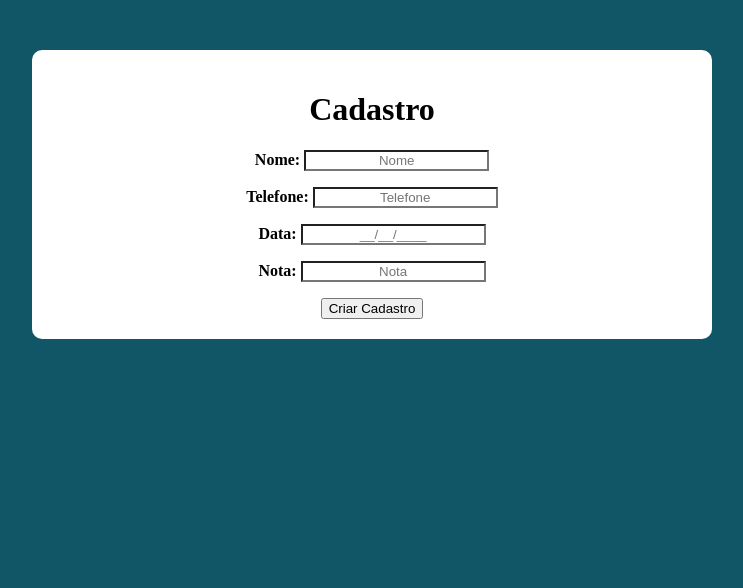
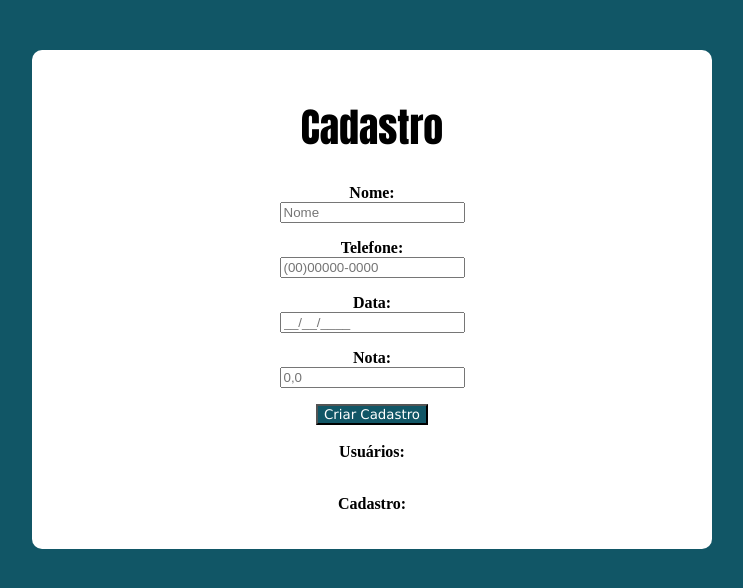
Before and after one commit to henriquebdsjr/cadastroAluno, a plain HTML site: page index.html in a window 1280 px wide. Shown: the whole page, without its empty margins (268-1011 px from the left). Drawn offline with Linux system fonts and the light colour scheme.

Commit message:
cadastroDia2

```diff
--- a/index.html
+++ b/index.html
@@ -1,5 +1,6 @@
 <!DOCTYPE html>
 <html lang="pt-BR">
+
 <head>
     <meta charset="UTF-8">
     <meta http-equiv="X-UA-Compatible" content="IE=edge">
@@ -8,16 +9,27 @@
     <script src="src\js\index.js"></script>
     <title>Cadastro</title>
 </head>
+
 <body>
+    <div class="cabecalho"><p></p></div>
+    <div class="container">
+        <h1 class="h1">Cadastro</h1>
+        <p><label><b>Nome: </b><br><input class="name" id="nome" name="nome" required placeholder="Nome"></label></p>
+        <p><label><b>Telefone: </b><br><input class="telefon" id="telefone" name="number" required
+                    placeholder="(00)00000-0000"></label>
+        </p>
+        <p><label><b>Data: </b><br><input class="date" id="data" name="data" required placeholder="__/__/____"></label>
+        </p>
+        <p><label><b>Nota: </b><br><input class="note" id="nota" name="number" required placeholder="0,0"></label></p>
+        <button class="botao" onclick="minhaFuncao()">Criar Cadastro</button>
+        <br><br>
+        <strong>Usuários: </strong>
+        <p id="usuarios"></p>
+        <br><b>Cadastro: </b>
+        <p id="cadastro"></p>
 
-    <div class="container">
-        <h1>Cadastro</h1>
-        <p><label><b>Nome: </b><input class="nome" name="nome" required placeholder="Nome"></label></p>
-        <p><label><b>Telefone: </b><input class="telefone" name="telefone" required placeholder="Telefone"></label></p>
-        <p><label><b>Data: </b><input class="data" name="data" required placeholder="__/__/____"></label></p>
-        <p><label><b>Nota: </b><input class="nota" name="nota" required placeholder="Nota"></label></p>
-        <button onclick="minhaFuncao()">Criar Cadastro</button>
     </div>
 
 </body>
+
 </html>
--- a/src/css/style.css
+++ b/src/css/style.css
@@ -1,5 +1,5 @@
 body {
-    background-color:rgb(17, 86, 102);
+    background-color: rgb(17, 86, 102);
 
 }
 
@@ -7,15 +7,36 @@ h1 {
     text-align: center;
 }
 
-.container, .nome, .telefone, .data, .nota {
+.container,
+.nome,
+.telefone,
+.data,
+.nota {
     text-align: center;
-    background-color: white;
+    color: black;
+
 }
 
 .container {
     max-width: 640px;
-  margin: 50px auto;
-  background: #fff;
-  padding: 20px;
-  border-radius: 10px;
+    margin: 50px auto;
+    background: #fff;
+    padding: 20px;
+    border-radius: 10px;
 }
+
+.h1 {
+    font-family: Impact, Haettenschweiler, 'Arial Narrow Bold', sans-serif;
+    font-size: 5vh;
+}
+
+.botao {
+    font-family: Verdana, Geneva, Tahoma, sans-serif;
+    cursor: pointer;
+    text-align: left;
+    margin: 0 0 0 0;
+    color: #FFF;
+    background-color: rgb(17, 86, 102);
+}
+
+.cabecalho {}
--- a/src/js/index.js
+++ b/src/js/index.js
@@ -6,12 +6,22 @@ let notas = [];
 
 function minhaFuncao() {
     let nome = document.getElementById("nome").value;
-    let telefones = document.getElementById("telefone").value;
-    let datas = document.getElementById("data").value;
-    let notas = document.getElementById("nota").value;
+    let telefone = document.getElementById("telefone").value;
+    let data = document.getElementById("data").value;
+    let nota = document.getElementById("nota").value;
     nomes[totalCadastros] = nome;
     telefones[totalCadastros] = telefone;
     datas[totalCadastros] = data;
     notas[totalCadastros] = nota;
-    document.getElementById
+    document.getElementById("usuarios").innerHTML += "<p onclick='exibir(" + totalCadastros + ")'>" + nome;
+    alert("Cadastrado com Sucesso!");
+
+    totalCadastros++;
 }
+
+function exibir(indice) {
+    document.getElementById("cadastro").innerHTML = "<b>Nome: </b>" + nomes[indice] +
+        "<b><br>Telefone: </b>" + telefones[indice] +
+        "<b><br>Data: </b>" + datas[indice] +
+        "<b><br>Nota: </b>" + notas[indice];
+}
```
